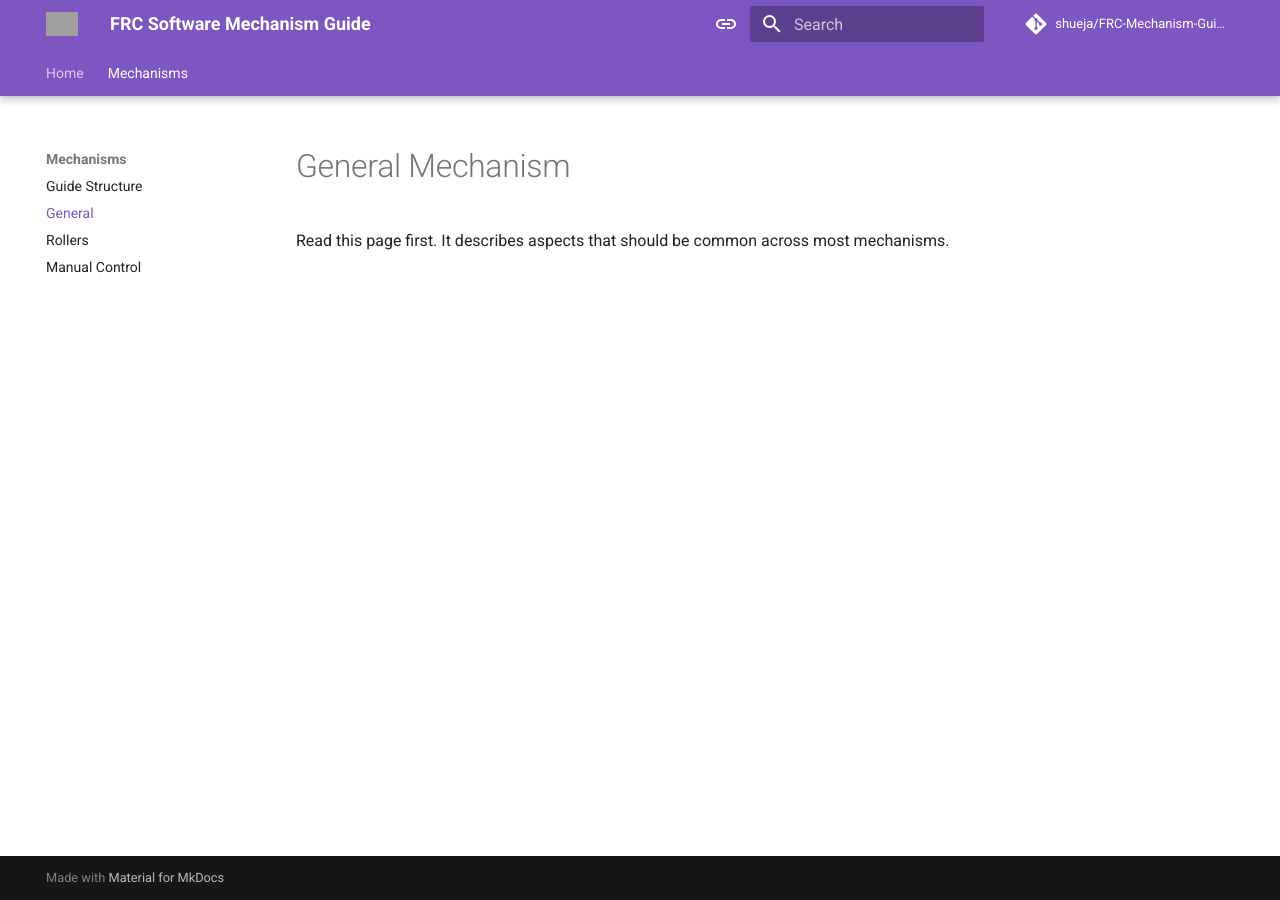
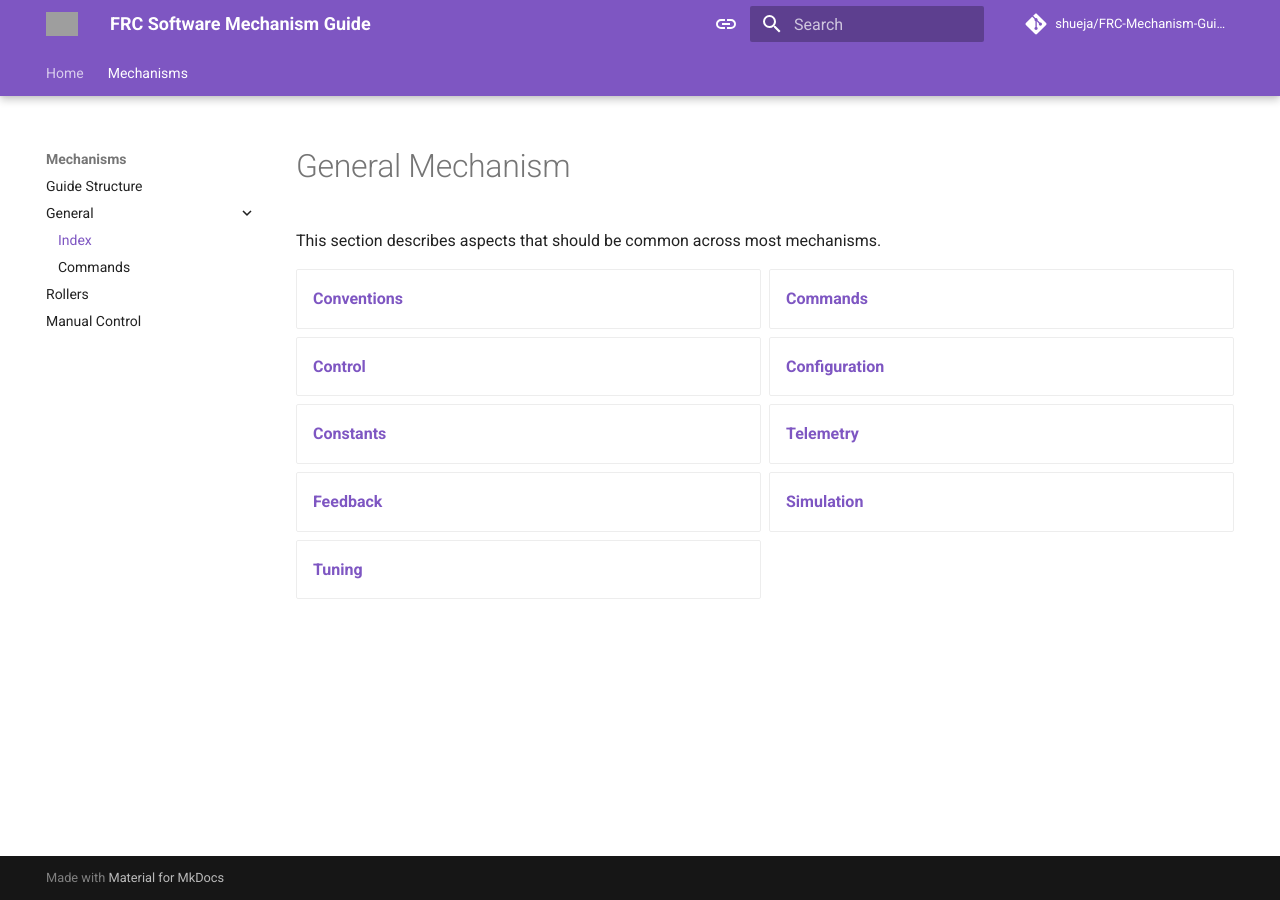
Before and after one commit to shueja/FRC-Mechanism-Guide, an MkDocs documentation site: the page built from docs/mechanisms/general.md, in a window 1280 px wide. Built offline with MkDocs 1.6.1 and Material for MkDocs 9.7.7, drawn with Linux system fonts in a browser that asks for light colours; comment, search, counter and statistics services are not loaded; grey boxes are pictures that could not be loaded.

Commit message:
Add general guide on subsystem command factories

```diff
--- a/docs/mechanisms/general.md
+++ b/docs/mechanisms/general.md
@@ -1,3 +1,19 @@
 # General Mechanism
 
-Read this page first. It describes aspects that should be common across most mechanisms.
+This section describes aspects that should be common across most mechanisms.
+
+<div class="grid cards">
+
+<a class="card" href="./conventions"><strong>Conventions</strong></a>
+
+<a class="card" href="./commands"><strong>Commands</strong></a>
+
+<a class="card" href="./control"><strong>Control</strong></a>
+<a class="card" href="./configuration"><strong>Configuration</strong></a>
+<a class="card" href="./constants"><strong>Constants</strong></a>
+<a class="card" href="./telemetry"><strong>Telemetry</strong></a>
+<a class="card" href="./feedback"><strong>Feedback</strong></a>
+
+<a class="card" href="./simulation"><strong>Simulation</strong></a>
+<a class="card" href="./tuning"><strong>Tuning</strong></a>
+</div>
--- a/mkdocs.yml
+++ b/mkdocs.yml
@@ -91,6 +91,8 @@ nav:
       - Home: index.md
   - Mechanisms:
       - Guide Structure: mechanisms/structure.md
-      - General: mechanisms/general.md
+      - General:
+        - Index: mechanisms/general.md
+        - Commands: mechanisms/general/commands.md
       - Rollers: mechanisms/rollers.md
       - Manual Control: mechanisms/manual.md
```
Also changed, not shown: docs/index.md (+1 -1 lines), docs/mechanisms/general/commands.md (added, +96 -0 lines).
